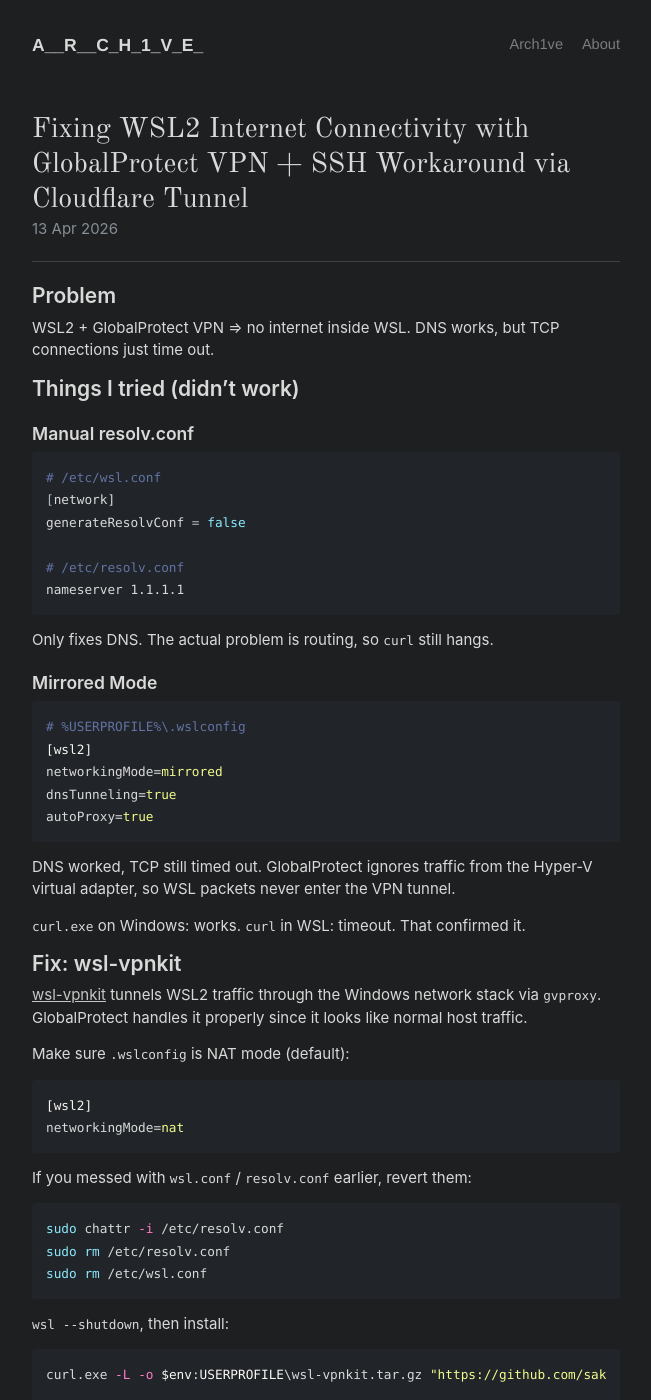
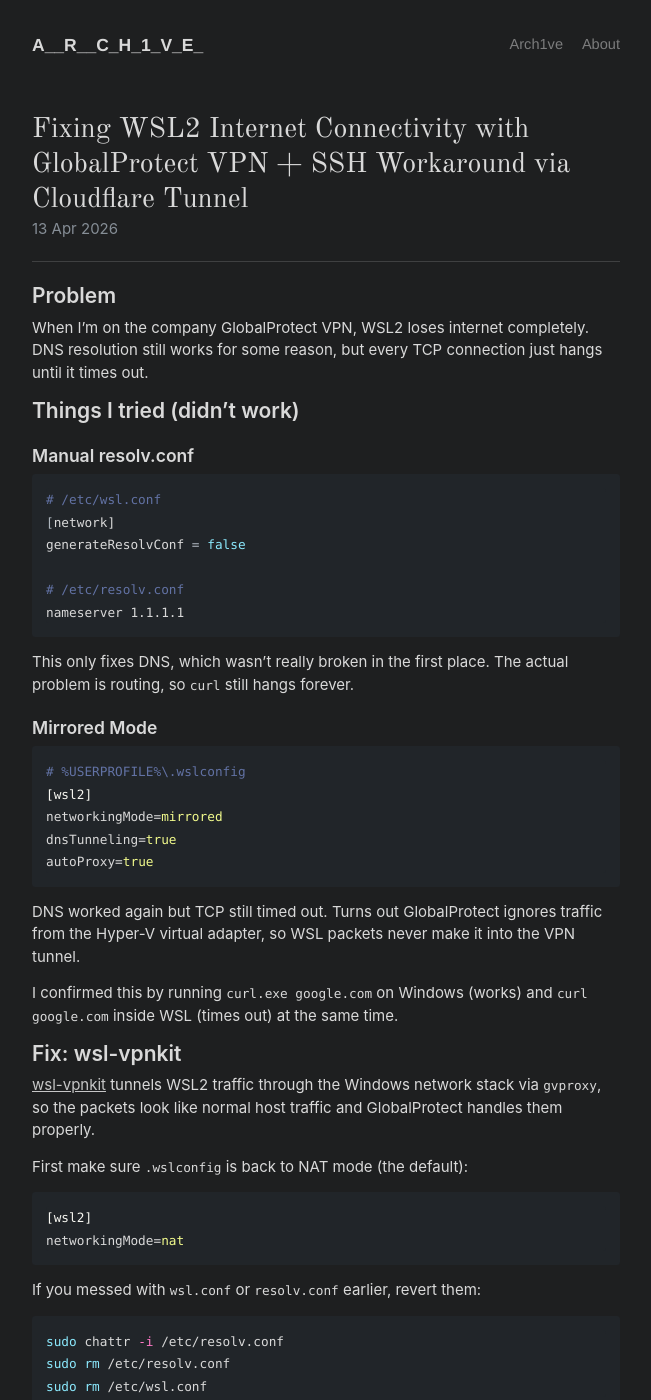
Before and after one commit to ASTER18K/aster18k.github.io, a Jekyll site: the page built from _posts/cs/2026-04-13-wsl2-vpn-internet-fix.md, in a window 1280 px wide and 1400 px high. Shown: the whole window, without its empty margins (314-965 px from the left). Built offline with Jekyll 4.4.1, drawn with Linux system fonts in a browser that asks for light colours; comment, search, counter and statistics services are not loaded; some of the changed text lies outside the part shown.

Commit message:
[ADD] 2026.05.27 Post Added

````diff
--- a/_posts/cs/2026-04-13-wsl2-vpn-internet-fix.md
+++ b/_posts/cs/2026-04-13-wsl2-vpn-internet-fix.md
@@ -8,7 +8,7 @@
 
 ## Problem
 
-WSL2 + GlobalProtect VPN ⇒ no internet inside WSL. DNS works, but TCP connections just time out.
+When I'm on the company GlobalProtect VPN, WSL2 loses internet completely. DNS resolution still works for some reason, but every TCP connection just hangs until it times out.
 
 ## Things I tried (didn't work)
 
@@ -23,7 +23,7 @@
 nameserver 1.1.1.1
 ```
 
-Only fixes DNS. The actual problem is routing, so `curl` still hangs.
+This only fixes DNS, which wasn't really broken in the first place. The actual problem is routing, so `curl` still hangs forever.
 
 ### Mirrored Mode
 
@@ -35,22 +35,22 @@
 autoProxy=true
 ```
 
-DNS worked, TCP still timed out. GlobalProtect ignores traffic from the Hyper-V virtual adapter, so WSL packets never enter the VPN tunnel.
+DNS worked again but TCP still timed out. Turns out GlobalProtect ignores traffic from the Hyper-V virtual adapter, so WSL packets never make it into the VPN tunnel.
 
-`curl.exe` on Windows: works. `curl` in WSL: timeout. That confirmed it.
+I confirmed this by running `curl.exe google.com` on Windows (works) and `curl google.com` inside WSL (times out) at the same time.
 
 ## Fix: wsl-vpnkit
 
-[wsl-vpnkit](https://github.com/sakai135/wsl-vpnkit) tunnels WSL2 traffic through the Windows network stack via `gvproxy`. GlobalProtect handles it properly since it looks like normal host traffic.
+[wsl-vpnkit](https://github.com/sakai135/wsl-vpnkit) tunnels WSL2 traffic through the Windows network stack via `gvproxy`, so the packets look like normal host traffic and GlobalProtect handles them properly.
 
-Make sure `.wslconfig` is NAT mode (default):
+First make sure `.wslconfig` is back to NAT mode (the default):
 
 ```ini
 [wsl2]
 networkingMode=nat
 ```
 
-If you messed with `wsl.conf` / `resolv.conf` earlier, revert them:
+If you messed with `wsl.conf` or `resolv.conf` earlier, revert them:
 
 ```bash
 sudo chattr -i /etc/resolv.conf
@@ -58,7 +58,7 @@
 sudo rm /etc/wsl.conf
 ```
 
-`wsl --shutdown`, then install:
+Run `wsl --shutdown` and then install:
 
 ```powershell
 curl.exe -L -o $env:USERPROFILE\wsl-vpnkit.tar.gz "https://github.com/sakai135/wsl-vpnkit/releases/latest/download/wsl-vpnkit.tar.gz"
@@ -66,13 +66,13 @@
 wsl --import wsl-vpnkit $env:USERPROFILE\wsl-vpnkit $env:USERPROFILE\wsl-vpnkit.tar.gz --version 2
 ```
 
-Run in a separate terminal:
+Then run it in a separate terminal and keep that terminal open:
 
 ```powershell
 wsl.exe -d wsl-vpnkit --cd /app wsl-vpnkit
 ```
 
-Keep it running, open WSL in another terminal. Done.
+With that running you can open your regular WSL distro in another terminal and everything just works.
 
 ### Auto-start
 
@@ -83,13 +83,13 @@
 Register-ScheduledTask -TaskName "wsl-vpnkit" -Action $action -Trigger $trigger -Settings $settings -Description "WSL VPN connectivity"
 ```
 
-After `wsl --shutdown`, you need to restart wsl-vpnkit manually since the task only triggers at login.
+Keep in mind the task only fires at login, so if you ever run `wsl --shutdown` you'll have to restart wsl-vpnkit manually.
 
 ## SSH to external servers via Cloudflare Tunnel
 
-wsl-vpnkit gets internet working, but full-tunnel VPN still blocks unauthorized external SSH. Same on Windows side.
+wsl-vpnkit gets internet working inside WSL, but the full-tunnel VPN still blocks unauthorized external SSH, and that's true on the Windows side too.
 
-Cloudflare Tunnel can get around this. If your company does SSL Inspection, you'll need to deal with the certificate issue too.
+You can get around this with Cloudflare Tunnel. If your company does SSL Inspection on top of the VPN, there's an extra certificate step to deal with.
 
 ### Server side
 
@@ -124,7 +124,7 @@
 sudo dpkg -i cloudflared.deb
 ```
 
-`~/.ssh/config`:
+Add this to `~/.ssh/config`:
 
 ```
 Host myserver
@@ -135,13 +135,13 @@
 
 ### SSL Inspection
 
-If your VPN does SSL Inspection, you'll get:
+If your VPN does SSL Inspection you'll hit this error:
 
 ```
 tls: failed to verify certificate: x509: certificate signed by unknown authority
 ```
 
-Extract the corporate CA cert and register it:
+Extract the corporate CA cert and register it on the client:
 
 ```bash
 echo | openssl s_client -connect ssh.yourdomain.com:443 2>/dev/null | openssl x509 -out /tmp/company-ca.crt
@@ -149,4 +149,4 @@
 sudo update-ca-certificates
 ```
 
-Then `ssh myserver` should work.
+After that `ssh myserver` should connect through the tunnel.
````
Also changed, not shown: other parts of _posts/cs/2026-04-13-wsl2-vpn-internet-fix.md (+1 -1 lines), _posts/cs/2026-03-20-CS_Test.md (deleted, +0 -8 lines), _posts/cs/2026-05-27-wsl2-vpnkit-autostart-fix.md (added, +62 -0 lines), about.md (+5 -7 lines).
